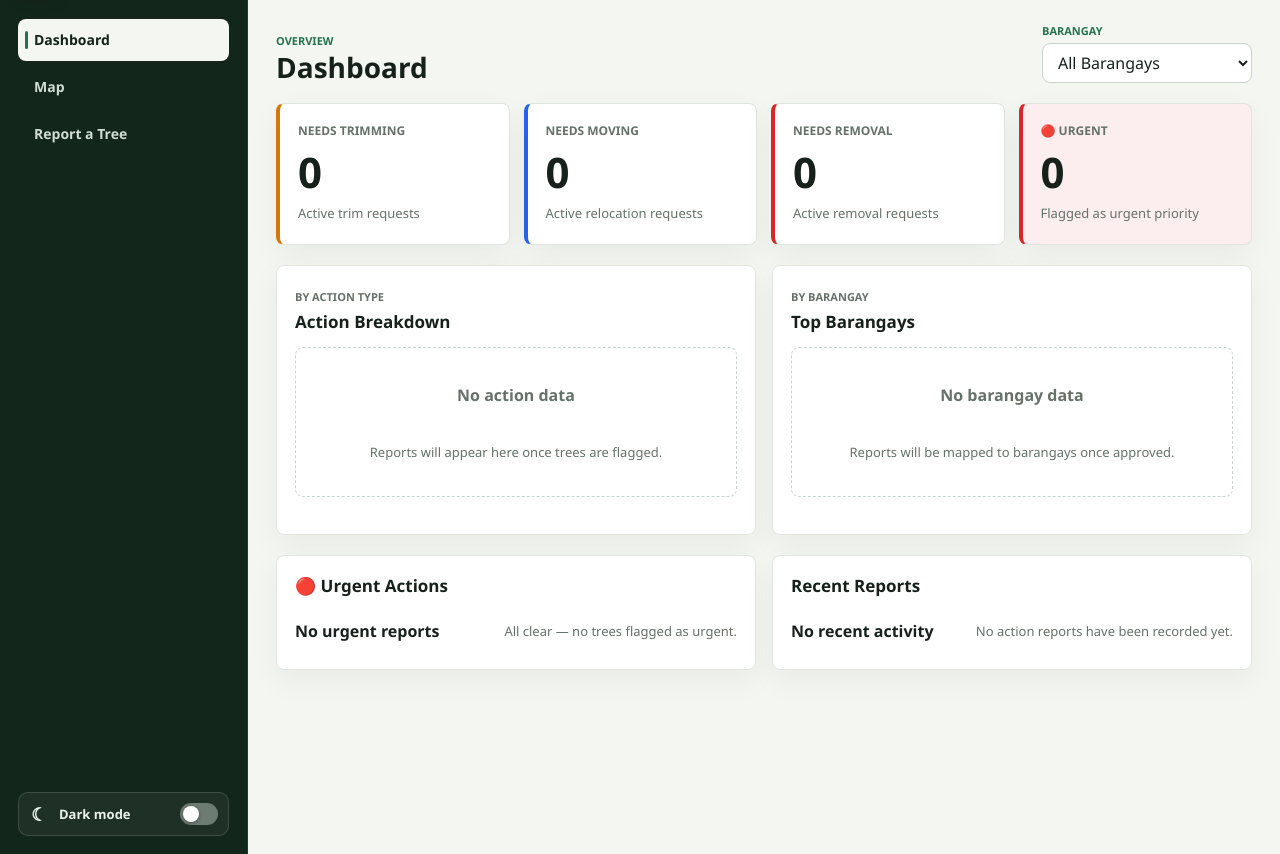
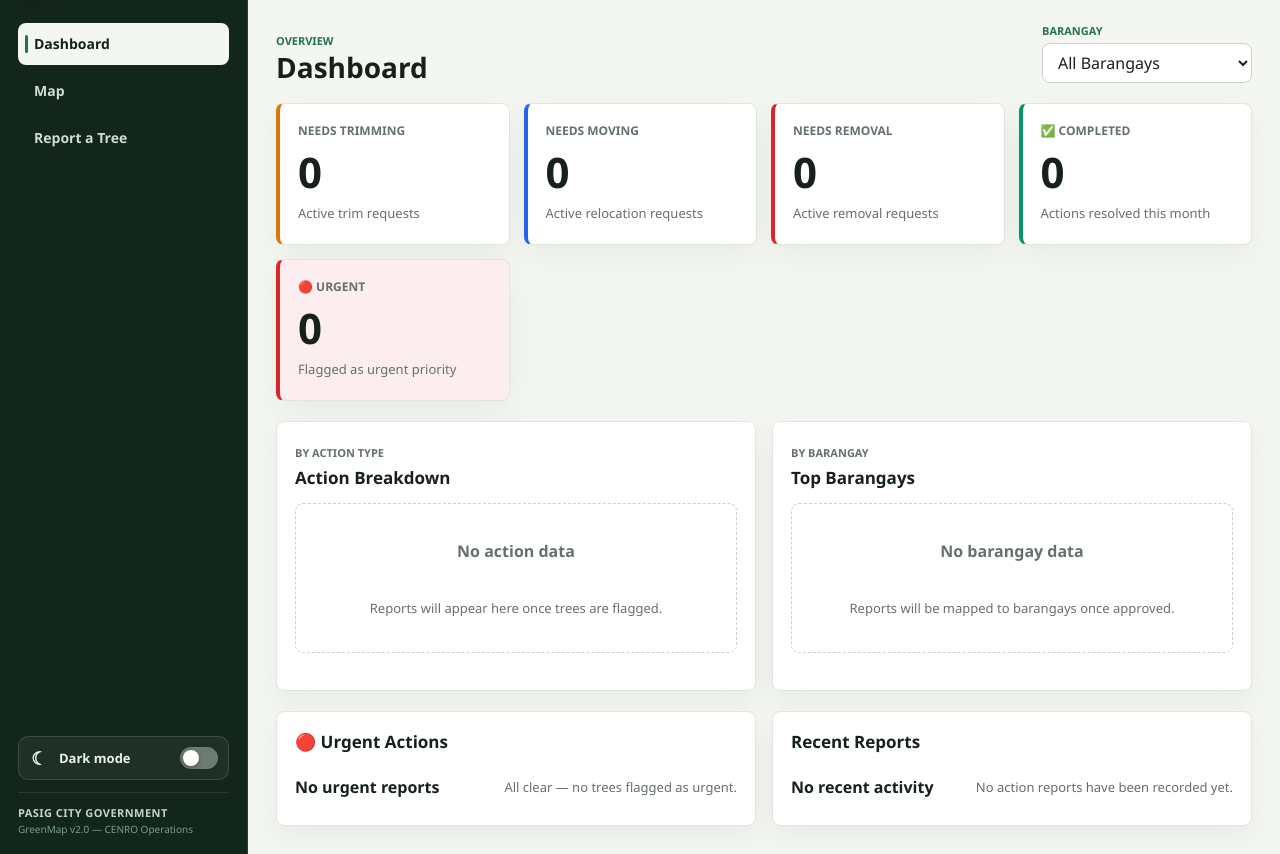
Before and after one commit to HazamaEned/Greenmap, a PHP site: page /index.html in a window 1280 px wide. Shown: the part 77-931 px from the top of the page. Run offline with PHP 8.4, Linux system fonts and the light colour scheme.

Commit message:
feat: corporate upgrades — completed status, reporter contact, branding, feedback dialog

```diff
--- a/app.js
+++ b/app.js
@@ -87,8 +87,8 @@
     // without re-fetching or re-building them.
     let treeMarkers = new Map();
 
-    const ACTION_ICON_EMOJI = Object.freeze({ Trim: '✂️', Move: '🚛', Remove: '🪓' });
-    const ACTION_ICON_CLASS = Object.freeze({ Trim: 'marker-trim', Move: 'marker-move', Remove: 'marker-remove' });
+    const ACTION_ICON_EMOJI = Object.freeze({ Trim: '✂️', Move: '🚛', Remove: '🪓', Completed: '✅' });
+    const ACTION_ICON_CLASS = Object.freeze({ Trim: 'marker-trim', Move: 'marker-move', Remove: 'marker-remove', Completed: 'marker-completed' });
 
     const treeIcon = (actionType = '') => {
         const emoji = ACTION_ICON_EMOJI[actionType] || '🌿';
@@ -348,6 +348,9 @@
         if (tree.priority)   body.append('priority', tree.priority);
         if (tree.reason)     body.append('reason', tree.reason);
         if (tree.address)    body.append('address', tree.address);
+        // Reporter contact (optional, public form)
+        if (tree.reporterName)    body.append('reporter_name',    tree.reporterName);
+        if (tree.reporterContact) body.append('reporter_contact', tree.reporterContact);
         // Species (optional)
         if (tree.speciesId)      body.append('species_id', tree.speciesId);
         if (tree.commonName)     body.append('common_name', tree.commonName);
@@ -399,6 +402,14 @@
         });
     }
 
+    async function markSubmissionCompleted(submissionId) {
+        return apiRequest('reviews/complete.php', {
+            method: 'POST',
+            headers: { 'Content-Type': 'application/json' },
+            body: JSON.stringify({ submission_id: submissionId }),
+        });
+    }
+
     async function loadAdminAccounts() {
         const result = await apiRequest('admins/list.php');
         return result.admins;
@@ -585,9 +596,11 @@
 
         trees().forEach(tree => {
             const location = locationForTree(tree);
-            const actionType = tree.actionType || '';
-            const priority   = tree.priority   || '';
-            const address    = tree.address    || '';
+            // If the job is done, always show as completed regardless of action type
+            const isCompleted = tree.operationalStatus === 'Completed';
+            const actionType  = isCompleted ? 'Completed' : (tree.actionType || '');
+            const priority    = tree.priority   || '';
+            const address     = tree.address    || '';
             const priorityTag = priority === 'Urgent' ? ' 🔴' : priority === 'High' ? ' 🟠' : '';
             const marker = L.marker([tree.latitude, tree.longitude], {
                 icon: treeIcon(actionType),
@@ -784,7 +797,9 @@
             ].join(' ').toLowerCase();
 
             const matchesQuery    = !query  || hay.includes(query);
-            const matchesAction   = !action || tree.actionType === action;
+            // "Completed" filter matches operationalStatus; other action types match actionType
+            const matchesAction   = !action
+                || (action === 'Completed' ? tree.operationalStatus === 'Completed' : tree.actionType === action && tree.operationalStatus !== 'Completed');
             const matchesLocation = !loc    || treeLocation === loc;
             const matches = matchesQuery && matchesAction && matchesLocation;
 
@@ -966,16 +981,24 @@
         const allTrees   = recordsForBarangay(trees());
         const myTrees    = recordsForBarangay(contributionsByCurrentAdmin());
 
-        // Action type counts
-        const trimCount   = allTrees.filter(t => t.actionType === 'Trim').length;
-        const moveCount   = allTrees.filter(t => t.actionType === 'Move').length;
-        const removeCount = allTrees.filter(t => t.actionType === 'Remove').length;
-        const urgentCount = allTrees.filter(t => t.priority  === 'Urgent').length;
-
-        if ($('#count-trim'))   $('#count-trim').textContent   = trimCount;
-        if ($('#count-move'))   $('#count-move').textContent   = moveCount;
-        if ($('#count-remove')) $('#count-remove').textContent = removeCount;
-        if ($('#count-urgent')) $('#count-urgent').textContent = urgentCount;
+        // Action type counts (only non-completed active reports)
+        const trimCount   = allTrees.filter(t => t.actionType === 'Trim'   && t.operationalStatus !== 'Completed').length;
+        const moveCount   = allTrees.filter(t => t.actionType === 'Move'   && t.operationalStatus !== 'Completed').length;
+        const removeCount = allTrees.filter(t => t.actionType === 'Remove' && t.operationalStatus !== 'Completed').length;
+        const urgentCount = allTrees.filter(t => t.priority   === 'Urgent' && t.operationalStatus !== 'Completed').length;
+
+        // Completed this month
+        const thisMonth = new Date().toISOString().slice(0, 7); // "YYYY-MM"
+        const completedCount = allTrees.filter(t =>
+            t.operationalStatus === 'Completed' &&
+            (t.submittedAt || '').slice(0, 7) === thisMonth
+        ).length;
+
+        if ($('#count-trim'))      $('#count-trim').textContent      = trimCount;
+        if ($('#count-move'))      $('#count-move').textContent      = moveCount;
+        if ($('#count-remove'))    $('#count-remove').textContent    = removeCount;
+        if ($('#count-urgent'))    $('#count-urgent').textContent    = urgentCount;
+        if ($('#count-completed')) $('#count-completed').textContent = completedCount;
 
         renderActionTypeChart(allTrees);
         renderBarangayChart(allTrees);
@@ -1191,6 +1214,9 @@
                     priority:   data.get('priority'),
                     reason:     data.get('reason')?.trim(),
                     address:    data.get('address')?.trim(),
+                    // Reporter contact (optional, public form)
+                    reporterName:    data.get('reporter_name')?.trim()    || null,
+                    reporterContact: data.get('reporter_contact')?.trim() || null,
                     // Location
                     lat: Number(data.get('latitude')),
                     lon: Number(data.get('longitude')),
@@ -1328,7 +1354,7 @@
         if (!body || !filter) return;
 
         const render = async () => {
-            body.innerHTML = '<tr><td colspan="6" class="empty-state">Loading reports...</td></tr>';
+            body.innerHTML = '<tr><td colspan="7" class="empty-state">Loading reports...</td></tr>';
 
             try {
                 const submissions  = await loadReviewSubmissions(filter.value);
@@ -1339,23 +1365,35 @@
 
                 body.innerHTML = submissions.length
                     ? submissions.map(item => {
-                        const actionType = item.actionType || item.status || '–';
-                        const priority   = item.priority   || '–';
-                        const address    = item.address    || `${item.latitude.toFixed(4)}, ${item.longitude.toFixed(4)}`;
-                        const reason     = item.reason     || '–';
-                        const emoji      = ACTION_ICON_EMOJI[actionType] || '🌿';
-                        const canReview  = item.approvalStatus === 'Pending'
+                        const actionType      = item.actionType || item.status || '–';
+                        const priority        = item.priority   || '–';
+                        const address         = item.address    || `${item.latitude.toFixed(4)}, ${item.longitude.toFixed(4)}`;
+                        const reason          = item.reason     || '–';
+                        const emoji           = ACTION_ICON_EMOJI[actionType] || '🌿';
+                        const opStatus        = item.operationalStatus || 'Reported';
+                        const isCompleted     = opStatus === 'Completed';
+                        const canReview       = item.approvalStatus === 'Pending'
                             && item.submittedBy.id !== currentUser.id;
+                        const canMarkComplete = item.approvalStatus === 'Approved' && !isCompleted;
+
+                        // Reporter contact (only superadmin sees this)
+                        const reporterContact = item.reporterContact
+                            ? `<small title="Reporter contact">📞 ${escapeHtml(item.reporterContact)}</small>`
+                            : '';
 
                         const actions = canReview
                             ? `<button class="approve-action" data-review-id="${item.submissionId}" data-decision="Approved">Approve</button>
                                <button class="danger-link" data-review-id="${item.submissionId}" data-decision="Rejected">Reject</button>`
                             : item.approvalStatus === 'Pending'
                                 ? '<small>Cannot review your own report</small>'
-                                : `<small>Reviewed by ${escapeHtml(item.reviewedBy || 'Superadmin')}</small>`;
+                                : canMarkComplete
+                                    ? `<button class="complete-action" data-complete-id="${item.submissionId}">✅ Mark Completed</button>`
+                                    : `<small>Reviewed by ${escapeHtml(item.reviewedBy || 'Superadmin')}</small>`;
+
+                        const opStatusBadge = `<span class="op-status-badge op-${opStatus.toLowerCase()}">${escapeHtml(opStatus)}</span>`;
 
                         return `
-                            <tr>
+                            <tr class="${isCompleted ? 'row-completed' : ''}">
                                 <td>
                                     <strong>${escapeHtml(emoji)} ${escapeHtml(actionType)}</strong>
                                     <small><span class="priority-badge priority-${priority.toLowerCase()}">${escapeHtml(priority)}</span></small>
@@ -1363,16 +1401,19 @@
                                 <td>
                                     ${escapeHtml(item.submittedBy.name)}
                                     <small>${escapeHtml(item.submittedBy.email)}</small>
+                                    ${reporterContact}
                                 </td>
                                 <td title="${escapeHtml(reason)}">${escapeHtml(reason.length > 60 ? reason.slice(0, 60) + '…' : reason)}</td>
                                 <td>${escapeHtml(address)}</td>
+                                <td>${opStatusBadge}</td>
                                 <td><span class="status-badge status-${item.approvalStatus.toLowerCase()}">${escapeHtml(item.approvalStatus)}</span></td>
                                 <td class="review-actions">${actions}</td>
                             </tr>
                         `;
                     }).join('')
-                    : '<tr><td colspan="6" class="empty-state">No reports match this status.</td></tr>';
-
+                    : '<tr><td colspan="7" class="empty-state">No reports match this status.</td></tr>';
+
+                // Approve / Reject buttons
                 $$('[data-review-id]', body).forEach(button => {
                     button.onclick = async () => {
                         const decision = button.dataset.decision;
@@ -1391,8 +1432,25 @@
                         }
                     };
                 });
+
+                // Mark Completed buttons
+                $$('[data-complete-id]', body).forEach(button => {
+                    button.onclick = async () => {
+                        if (!await showConfirmationDialog('Mark this report as completed? This indicates the tree action has been carried out.', 'Mark Completed')) return;
+                        button.disabled = true;
+                        try {
+                            const result = await markSubmissionCompleted(Number(button.dataset.completeId));
+                            await loadDatabaseTrees();
+                            toast(result.message);
+                            await render();
+                        } catch (error) {
+                            toast(error.message);
+                            button.disabled = false;
+                        }
+                    };
+                });
             } catch (error) {
-                body.innerHTML = `<tr><td colspan="6" class="empty-state">${escapeHtml(error.message)}</td></tr>`;
+                body.innerHTML = `<tr><td colspan="7" class="empty-state">${escapeHtml(error.message)}</td></tr>`;
             }
         };
 
--- a/index.html
+++ b/index.html
@@ -3,7 +3,8 @@
 <head>
     <meta charset="utf-8">
     <meta name="viewport" content="width=device-width, initial-scale=1">
-    <title>GreenMap</title>
+    <title>GreenMap | Pasig City Tree Management System</title>
+    <meta name="description" content="GreenMap is the official tree action monitoring system of the Pasig City Environment and Natural Resources Office (CENRO). Report, track, and manage tree trimming, relocation, and removal requests across all barangays.">
     <script>
         (() => {
             const savedTheme = localStorage.getItem('greenmap-theme');
@@ -69,7 +70,7 @@
                 </span>
                 <div>
                     <h1>GreenMap</h1>
-                    <small>Pasig Tree Action Monitor</small>
+                    <small>City Environment &amp; Natural Resources Office</small>
                 </div>
             </div>
 
@@ -93,6 +94,10 @@
                     <span class="theme-toggle-label">Dark mode</span>
                     <span class="theme-switch" aria-hidden="true"></span>
                 </button>
+                <div class="sidebar-agency">
+                    <span>Pasig City Government</span>
+                    <small>GreenMap v2.0 &mdash; CENRO Operations</small>
+                </div>
             </div>
         </aside>
 
@@ -106,7 +111,7 @@
                     <span id="welcome-user">Welcome, Guest</span>
                     <button id="login-trigger">Admin Login</button>
                     <button id="logout-button" class="hidden">Log out</button>
-                    <button class="issue-btn">Flag an Issue</button>
+                    <button class="issue-btn">Send Feedback</button>
                 </div>
             </header>
 
@@ -120,6 +125,7 @@
                         <option value="Trim">✂️ Trim</option>
                         <option value="Move">🚛 Move</option>
                         <option value="Remove">🪓 Remove</option>
+                        <option value="Completed">✅ Completed</option>
                     </select>
                     <select id="map-location-filter">
                         <option value="">All Barangays</option>
@@ -133,6 +139,7 @@
                         <span><i class="legend-dot legend-trim" aria-hidden="true"></i>Trim</span>
                         <span><i class="legend-dot legend-move" aria-hidden="true"></i>Move</span>
                         <span><i class="legend-dot legend-remove" aria-hidden="true"></i>Remove</span>
+                        <span><i class="legend-dot legend-completed" aria-hidden="true"></i>Completed</span>
                         <span><i class="legend-emoji" aria-hidden="true">&#128205;</i>My Location</span>
                     </div>
 
@@ -187,14 +194,17 @@
 
     <dialog id="issue-dialog">
         <form id="issue-form">
-            <h2>Report Issue</h2>
+            <h2>Send Feedback</h2>
             <label>
-                Issue type
+                Feedback type
                 <select id="issue-type" required>
-                    <option value="">Choose one</option>
-                    <option>Incorrect tree information</option>
-                    <option>Map or GPS problem</option>
-                    <option>Broken feature</option>
+                    <option value="">Choose one…</option>
+                    <option>Incorrect location data</option>
+                    <option>Duplicate report</option>
+                    <option>Photo does not match location</option>
+                    <option>Report needs urgent attention</option>
+                    <option>Tree action has been completed</option>
+                    <option>General inquiry</option>
                     <option>Other</option>
                 </select>
             </label>
@@ -204,9 +214,9 @@
             </label>
             <div class="dialog-actions">
                 <button type="button" id="cancel-issue">Cancel</button>
-                <button type="submit">Save Report</button>
+                <button type="submit">Submit Feedback</button>
             </div>
-            <small>Issue reports are saved to the GreenMap database.</small>
+            <small>Feedback is reviewed by the CENRO system administrator.</small>
         </form>
     </dialog>
 
--- a/pages/app-styles.css
+++ b/pages/app-styles.css
@@ -1264,3 +1264,61 @@ html[data-theme="dark"] .map-notification-close {
     font-style: italic;
     font-size: 13px;
 }
+
+/* ── Sidebar agency footer ──────────────────────────────────────────────── */
+.sidebar-agency {
+    margin-top: 12px;
+    padding-top: 12px;
+    border-top: 1px solid #ffffff1a;
+    display: grid;
+    gap: 2px;
+}
+.sidebar-agency span {
+    color: #c2d4c8;
+    font-size: 11px;
+    font-weight: 700;
+    text-transform: uppercase;
+    letter-spacing: .04em;
+}
+.sidebar-agency small {
+    color: #7a9e87;
+    font-size: 10px;
+}
+
+/* ── Completed marker color ─────────────────────────────────────────────── */
+.marker-completed { background: #d1fae5; border-color: #059669; }
+.legend-completed  { background: #059669; }
+
+/* ── Dashboard Completed card ───────────────────────────────────────────── */
+.dash-card.card-completed { border-left: 4px solid #059669; }
+
+/* ── Operational status badges ──────────────────────────────────────────── */
+.op-status-badge {
+    display: inline-flex;
+    align-items: center;
+    padding: 2px 8px;
+    border-radius: 999px;
+    font-size: 11px;
+    font-weight: 700;
+    text-transform: uppercase;
+    letter-spacing: .03em;
+}
+.op-reported  { background: var(--surface-soft); color: var(--muted);   border: 1px solid var(--line); }
+.op-scheduled { background: #eff6ff;            color: #2563eb;        border: 1px solid #93c5fd; }
+.op-completed { background: #ecfdf5;            color: #059669;        border: 1px solid #6ee7b7; }
+
+/* ── Completed row style ────────────────────────────────────────────────── */
+.row-completed td {
+    opacity: .65;
+}
+.row-completed td:first-child {
+    opacity: 1;
+}
+
+/* ── Two-column form grid ───────────────────────────────────────────────── */
+.two-column-grid {
+    grid-template-columns: 1fr 1fr;
+}
+@media (max-width: 600px) {
+    .two-column-grid { grid-template-columns: 1fr; }
+}
--- a/pages/dashboard.html
+++ b/pages/dashboard.html
@@ -35,6 +35,12 @@
             <span class="stat-label">Needs Removal</span>
             <strong class="number" id="count-remove">0</strong>
             <small>Active removal requests</small>
+        </article>
+
+        <article class="dash-card card-completed">
+            <span class="stat-label">✅ Completed</span>
+            <strong class="number" id="count-completed">0</strong>
+            <small>Actions resolved this month</small>
         </article>
 
         <article class="dash-card card-urgent">
--- a/pages/review-contributions.html
+++ b/pages/review-contributions.html
@@ -27,12 +27,13 @@
                     <th>Reported by</th>
                     <th>Priority &amp; reason</th>
                     <th>Address / location</th>
-                    <th>Status</th>
+                    <th>Op. status</th>
+                    <th>Review status</th>
                     <th>Actions</th>
                 </tr>
             </thead>
             <tbody id="review-contributions-body">
-                <tr><td colspan="6" class="empty-state">Loading reports...</td></tr>
+                <tr><td colspan="7" class="empty-state">Loading reports...</td></tr>
             </tbody>
         </table>
     </div>
```
Also changed, not shown: backend/server/api/reviews/complete.php (added, +81 -0 lines), backend/server/api/reviews/list.php (+39 -25 lines), backend/server/api/submissions/create.php (+17 -6 lines), backend/server/api/trees/list.php (+6 -4 lines), pages/add-tree.html (+21 -0 lines).
